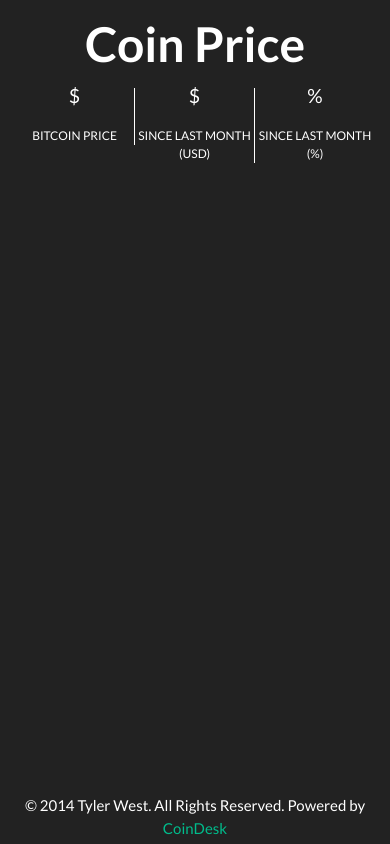
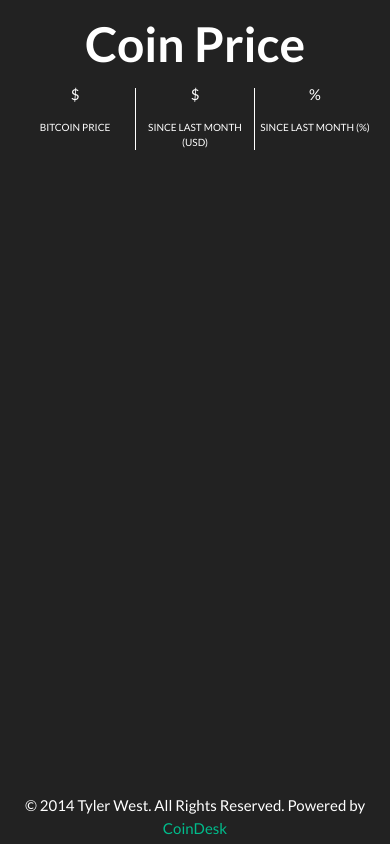
Before and after one commit to SlyTy7/CoinRate, a plain HTML site: page index.html in a window 390 px wide. Shown: the top 844 px of the page. Drawn offline with nearby package versions, Linux system fonts and the light colour scheme; no server answers.

Commit message:
fix rate header borders

```diff
--- a/css/main.css
+++ b/css/main.css
@@ -35,6 +35,16 @@ header h1 {
 	font-size: 15px;
 }
 
+@media only screen and (max-width: 768px) {
+	.rate-container h2 {
+		font-size: 26px;
+	}
+
+	.rate-container p {
+		font-size: 12px;
+	}
+}
+
 @media only screen and (max-width: 576px) {
 	.rate-container h2 {
 		font-size: 20px;
@@ -45,18 +55,9 @@ header h1 {
 	}
 }
 
-@media only screen and (max-width: 768px) {
-	.rate-container h2 {
-		font-size: 26px;
-	}
-
-	.rate-container p {
-		font-size: 12px;
-	}
-}
-
-.current-container, .change-container {
+.change-container{
 	border-right: solid #ffffff 1px;
+	border-left: solid #ffffff 1px;
 }
 
 
```
